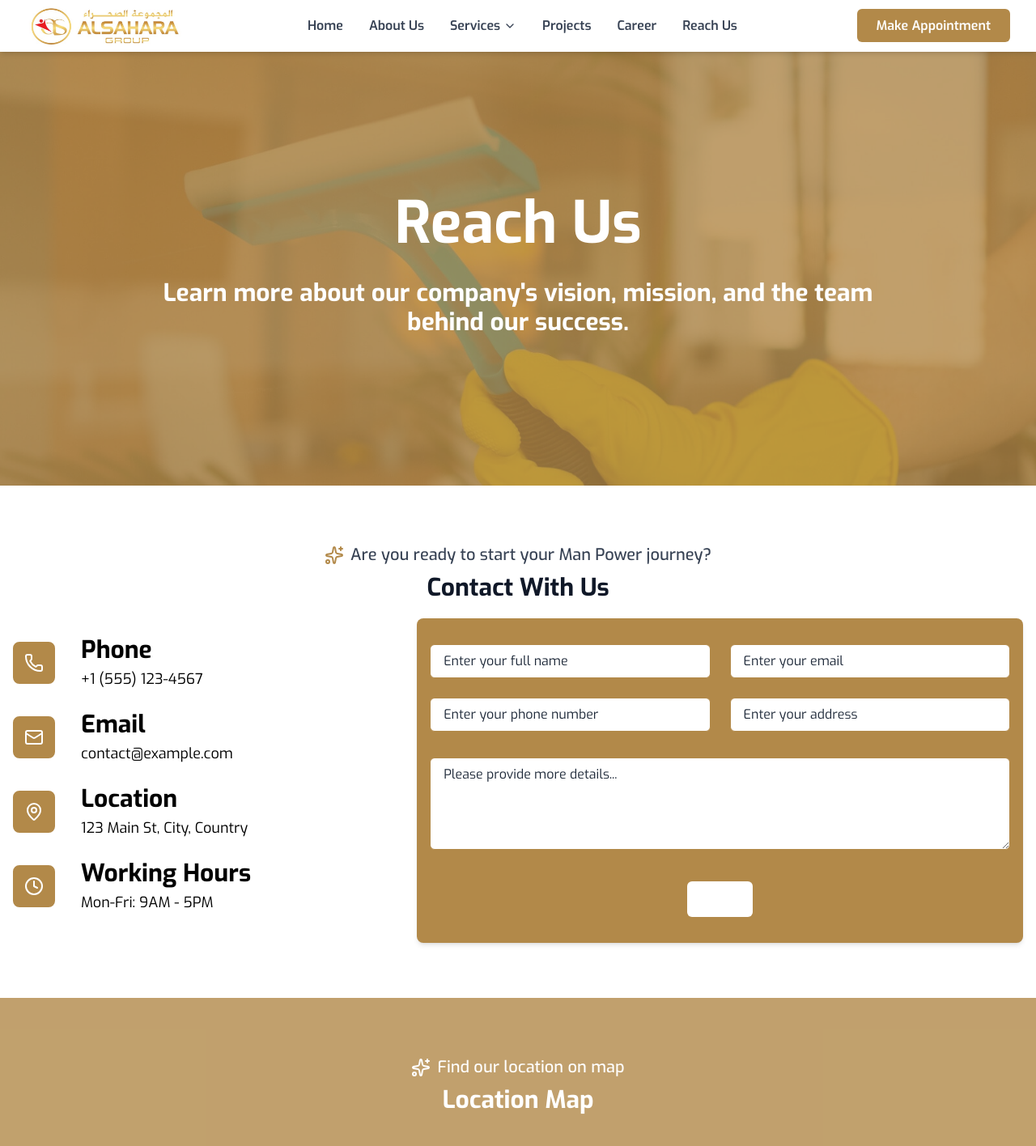
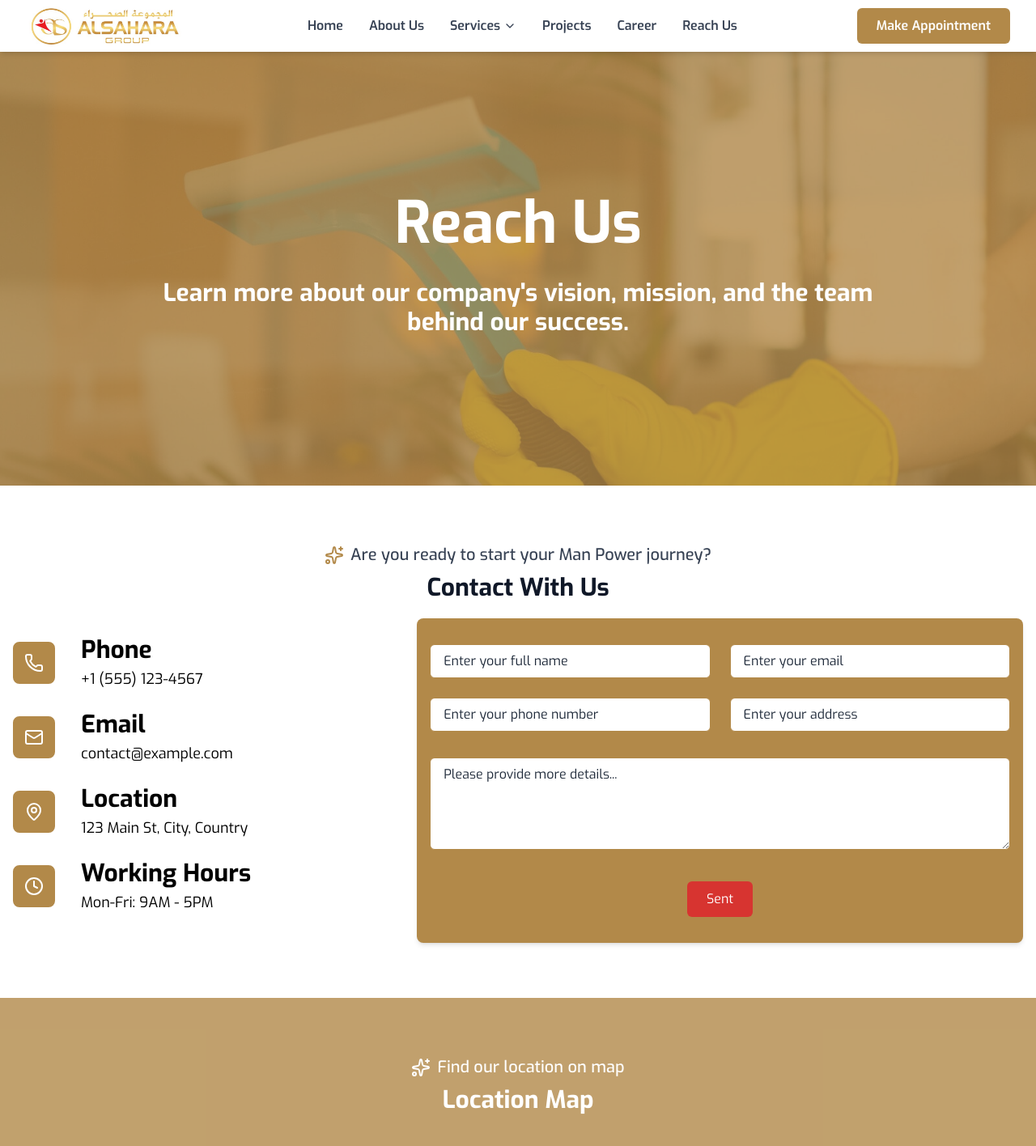
Before and after one commit to mithunbiswas1/manpower-frontend, a Next.js app: page /reach-us in a window 1280 px wide. Shown: the top 1416 px of the page at 81% size. Built offline with nearby package versions, Linux system fonts and the light colour scheme; grey boxes are pictures that could not be loaded.

Commit message:
updates correction sdf

```diff
--- a/src/components/common/Navbar.jsx
+++ b/src/components/common/Navbar.jsx
@@ -4,10 +4,54 @@ import { useState } from "react";
 import Link from "next/link"; // Import Link
 import { Menu, X, ChevronDown } from "lucide-react";
 import { AnimatePresence, motion } from "framer-motion";
-import { ButtonPrimary } from "../custom/ButtonPrimary";
 
 import logo from "@/resource/logo.jpeg";
 import Image from "next/image";
+import ContactForm from "../pages/reachUs/ContactForm";
+import { ButtonDefault } from "../custom/ButtonDefault";
+
+// --- New Modal Component ---
+const AppointmentModal = ({ isOpen, onClose }) => {
+  if (!isOpen) return null;
+
+  return (
+    <AnimatePresence>
+      {isOpen && (
+        <motion.div
+          initial={{ opacity: 0 }}
+          animate={{ opacity: 1 }}
+          exit={{ opacity: 0 }}
+          transition={{ duration: 0.2 }}
+          className="fixed inset-0 bg-black/70 flex items-center justify-center z-50"
+          onClick={onClose} // Close modal when clicking outside
+        >
+          <motion.div
+            initial={{ y: -50, opacity: 0 }}
+            animate={{ y: 0, opacity: 1 }}
+            exit={{ y: -50, opacity: 0 }}
+            transition={{ duration: 0.3 }}
+            className="bg-white rounded-lg shadow-xl w-5/6 md:w-4/6 max-w-5xl mx-4"
+            onClick={(e) => e.stopPropagation()} // Prevent modal from closing when clicking inside
+          >
+            <div className="flex justify-between items-center p-6">
+              <h2 className="text-xl font-bold text-primary">
+                Make an Appointment
+              </h2>
+              <ButtonDefault
+                onClick={onClose}
+                className="text-gray-500 cursor-pointer hover:bg-secondary rounded-sm hover:text-white transition-all duration-200"
+              >
+                <X size={24} />
+              </ButtonDefault>
+            </div>
+
+            <ContactForm />
+          </motion.div>
+        </motion.div>
+      )}
+    </AnimatePresence>
+  );
+};
 
 const navItems = [
   { name: "Home", path: "/" },
@@ -30,16 +74,27 @@ const Navbar = () => {
   const [drawerOpen, setDrawerOpen] = useState(false);
   const [submenuOpen, setSubmenuOpen] = useState(null);
   const [desktopSubmenuOpen, setDesktopSubmenuOpen] = useState(null);
+  const [isModalOpen, setIsModalOpen] = useState(false); // State for the modal
 
   const closeAllMenus = () => {
     setDrawerOpen(false);
     setSubmenuOpen(null);
     setDesktopSubmenuOpen(null);
+    // Don't close the modal here unless you explicitly want to
   };
 
   const toggleDrawer = () => {
     setDrawerOpen((prev) => !prev);
     setSubmenuOpen(null);
+  };
+
+  const openModal = () => {
+    setIsModalOpen(true);
+    closeAllMenus(); // Close drawer/menus when opening modal from mobile
+  };
+
+  const closeModal = () => {
+    setIsModalOpen(false);
   };
 
   return (
@@ -114,7 +169,10 @@ const Navbar = () => {
 
             {/* Right: Appointment (Desktop) */}
             <div className="hidden md:block">
-              <ButtonPrimary link="/reach-us">Make Appointment</ButtonPrimary>
+              {/* Change this ButtonPrimary to trigger the modal */}
+              <ButtonDefault onClick={openModal}>
+                Make Appointment
+              </ButtonDefault>
             </div>
 
             {/* Hamburger (Mobile) */}
@@ -199,12 +257,19 @@ const Navbar = () => {
                   )}
                 </li>
               ))}
-
-              <ButtonPrimary className="w-full">Know more</ButtonPrimary>
+              {/* Change this ButtonPrimary to trigger the modal from mobile drawer */}
+              <li>
+                <button onClick={openModal} className="w-full">
+                  Make Appointment
+                </button>
+              </li>
             </ul>
           </motion.div>
         )}
       </AnimatePresence>
+
+      {/* Render the Appointment Modal */}
+      <AppointmentModal isOpen={isModalOpen} onClose={closeModal} />
     </>
   );
 };
--- /dev/null
+++ b/src/components/custom/ButtonDefault.jsx
@@ -0,0 +1,17 @@
+export const ButtonDefault = ({ children, className, onClick }) => {
+  return (
+    <button
+      onClick={onClick}
+      className={`group relative overflow-hidden rounded-md bg-primary px-4 lg:px-6 2xl:px-8 py-1 lg:py-2.5 2xl:py-3 text-white ${className}`}
+    >
+      <span className="relative z-10">{children}</span>
+
+      <span className="absolute inset-0 overflow-hidden rounded-md">
+        <span className="absolute left-0 aspect-square w-full origin-center -translate-x-full rounded-full bg-secondary transition-all duration-500 group-hover:-translate-x-0 group-hover:scale-150"></span>
+        <div className="animate-shine-infinite absolute inset-0 -top-[20px] flex h-[calc(100%+40px)] w-full justify-center blur-[12px]">
+          <div className="relative h-full w-8 bg-white/30"></div>
+        </div>
+      </span>
+    </button>
+  );
+};
--- a/src/components/custom/ButtonLink.jsx
+++ b/src/components/custom/ButtonSubmit.jsx
@@ -1,28 +1,20 @@
-export const ButtonLink = ({
-  text,
-  icon,
-  href,
-  width = "w-auto",
-  className = "",
-}) => {
+export const ButtonSubmit = ({ children, className }) => {
   return (
-    <a
-      href={href}
-      className={`group relative inline-flex items-center justify-center gap-2 overflow-hidden rounded-md bg-primary px-4 lg:px-6 2xl:px-8 py-1 lg:py-2.5 2xl:py-3 text-white ${width} ${className}`}
+    <button
+      type="submit"
+      className={`group relative overflow-hidden rounded-md bg-secondary/90 px-4 lg:px-6 2xl:px-8 py-1 lg:py-2.5 2xl:py-3 text-white cursor-pointer ${className}`}
     >
-      {/* Content with icon and text */}
-      <span className="relative z-10 flex items-center gap-2">
-        {icon && <span className="text-lg">{icon}</span>}
-        <span>{text}</span>
-      </span>
+      {/* Button content */}
+      <span className="relative z-10">{children}</span>
 
       {/* Shine animation */}
       <span className="absolute inset-0 overflow-hidden rounded-md">
         <span className="absolute left-0 aspect-square w-full origin-center -translate-x-full rounded-full bg-secondary transition-all duration-500 group-hover:-translate-x-0 group-hover:scale-150"></span>
+        {/* Shine effect div */}
         <div className="animate-shine-infinite absolute inset-0 -top-[20px] flex h-[calc(100%+40px)] w-full justify-center blur-[12px]">
           <div className="relative h-full w-8 bg-white/30"></div>
         </div>
       </span>
-    </a>
+    </button>
   );
 };
--- a/src/components/pages/home/HomeContactService2.jsx
+++ b/src/components/pages/home/HomeContactService2.jsx
@@ -4,7 +4,7 @@ import { motion } from "framer-motion";
 import { fadeIn } from "@/ultils/motion";
 import mission_vision from "@/resource/banner_image_1.jpg";
 import { PhoneCall, Mail, MessageCircle, Sparkles } from "lucide-react";
-import { ButtonLink } from "@/components/custom/ButtonLink";
+import { ButtonPrimary } from "@/components/custom/ButtonPrimary";
 import { SectionSubHeading } from "@/components/custom/SectionSubHeading";
 import { SectionTitle } from "@/components/custom/SectionTitle";
 
@@ -46,14 +46,14 @@ export const HomeContactService = () => {
             whileInView="show"
             className="flex flex-col md:flex-row items-center justify-center gap-4"
           >
-            <ButtonLink
+            <ButtonPrimary
               text="02 8530 7148"
               href="tel:02 8530 7148"
               width="w-64"
               icon={<PhoneCall />}
             />
-            <ButtonLink text="test@gmail.com" href="#" icon={<Mail />} />
-            <ButtonLink
+            <ButtonPrimary text="test@gmail.com" href="#" icon={<Mail />} />
+            <ButtonPrimary
               text="Get a Quote"
               href="contact-us"
               width="w-64"
--- a/src/components/pages/reachUs/ContactForm.jsx
+++ b/src/components/pages/reachUs/ContactForm.jsx
@@ -1,6 +1,6 @@
 "use client";
 
-import { ButtonPrimary } from "@/components/custom/ButtonPrimary";
+import { ButtonSubmit } from "@/components/custom/ButtonSubmit";
 import { useState } from "react";
 import { toast, ToastContainer } from "react-toastify";
 import "react-toastify/dist/ReactToastify.css";
@@ -107,7 +107,7 @@ export default function ContactForm() {
           </div>
 
           <div className="flex justify-center">
-            <ButtonPrimary className="bg-white">Sent</ButtonPrimary>
+            <ButtonSubmit>Sent</ButtonSubmit>
           </div>
         </form>
       </div>
```
